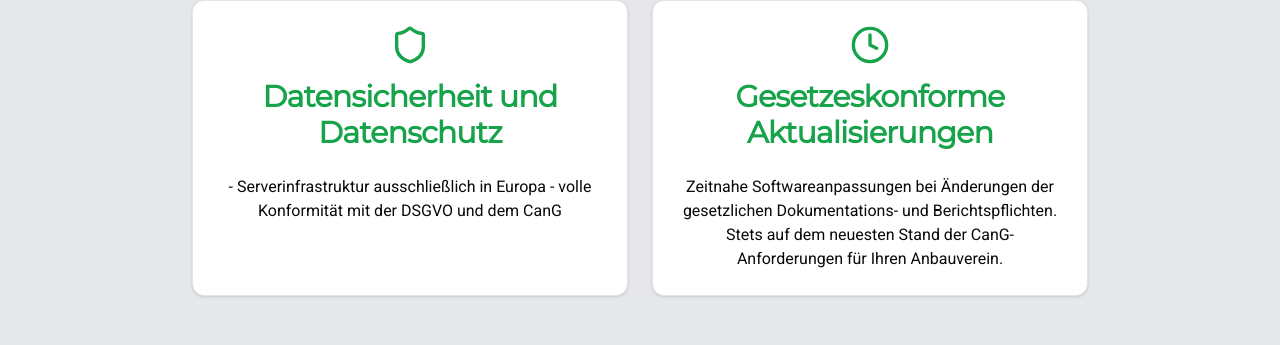
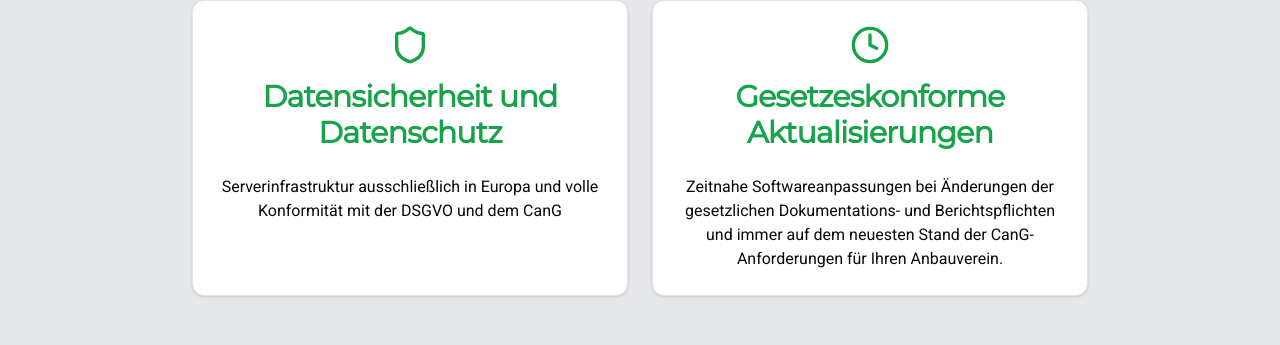
Before and after one commit to henningsieh/GrowAClub-One-Pager, a Next.js app: page / in a window 1280 px wide. Shown: the part 2036-2381 px from the top of the page. Built offline with nearby package versions, Linux system fonts and the light colour scheme.

Commit message:
text fix :D

```diff
--- a/app/page.tsx
+++ b/app/page.tsx
@@ -620,7 +620,7 @@ export default function LandingPage() {
                   </CardTitle>
                 </CardHeader>
                 <CardContent className="text-center">
-                  - Serverinfrastruktur ausschließlich in Europa - volle
+                  Serverinfrastruktur ausschließlich in Europa und volle
                   Konformität mit der DSGVO und dem CanG
                 </CardContent>
               </Card>
@@ -633,8 +633,8 @@ export default function LandingPage() {
                 </CardHeader>
                 <CardContent className="text-center">
                   Zeitnahe Softwareanpassungen bei Änderungen der gesetzlichen
-                  Dokumentations- und Berichtspflichten. Stets auf dem neuesten
-                  Stand der CanG-Anforderungen für Ihren Anbauverein.
+                  Dokumentations- und Berichtspflichten und immer auf dem
+                  neuesten Stand der CanG-Anforderungen für Ihren Anbauverein.
                 </CardContent>
               </Card>
             </div>
```
